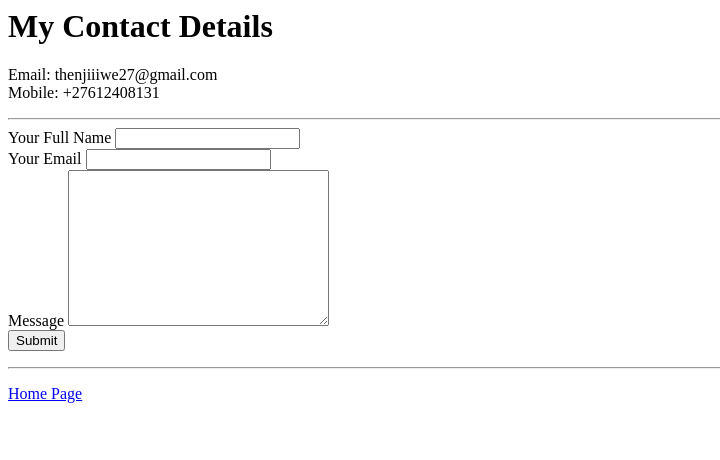
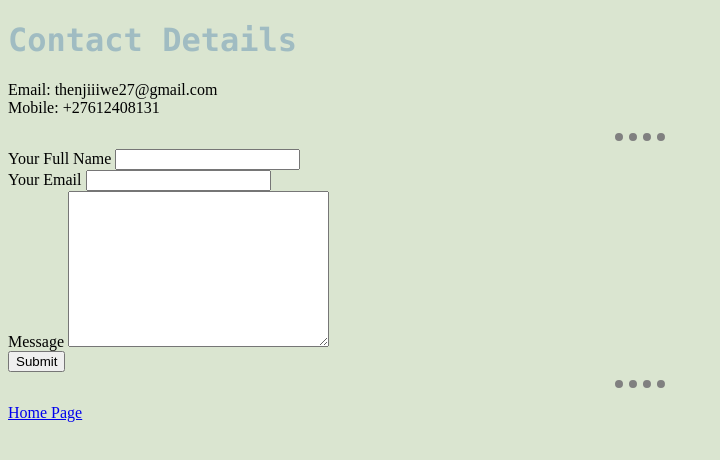
Before and after one commit to ThenjiweSamooo/CV, a plain HTML site: page Contact.html in a window 1280 px wide. Shown: the whole page, without its empty margins (0-720 px from the left). Drawn offline with Linux system fonts and the light colour scheme.

Commit message:
Update With CSS Work

```diff
--- a/Contact.html
+++ b/Contact.html
@@ -1,11 +1,13 @@
+<!DOCTYPE html>
 <html>
     <head>
         <meta charset="utf-8">
-        <title>Contact Me</title>
+        <title>Contact</title>
+        <link rel="stylesheet" href="css/styles.css">
     </head>
 
     <body>
-        <h1>My Contact Details</h1>
+        <h1>Contact Details</h1>
         <p>
             Email: thenjiiiwe27@gmail.com <br>
             Mobile: +27612408131
--- /dev/null
+++ b/css/styles.css
@@ -0,0 +1,18 @@
+body {
+    background-color: #DAE5D0;
+}
+
+hr {
+    border-style: none;
+    border-top: 8px dotted gray;
+    width: 4%;
+}
+
+h1 {
+    color: #A0BCC2;
+    font-family:  "Lucida Console","Courier New", monospace;
+}
+
+h3 {
+    color: #A0BCC2;
+}
```
Also changed, not shown: Hobbies.html (+4 -2 lines), index.html (+3 -0 lines).
